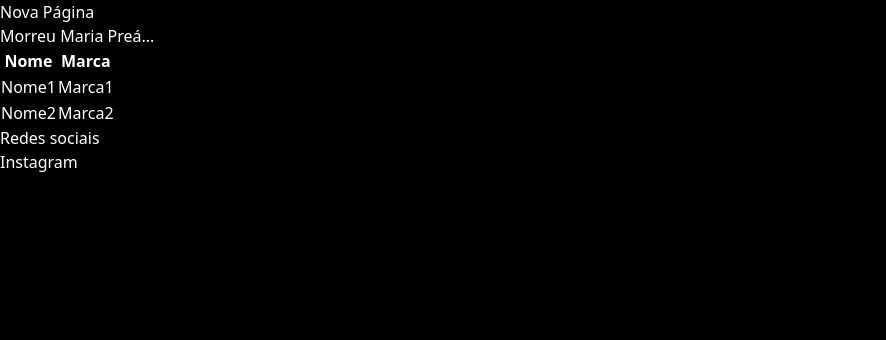
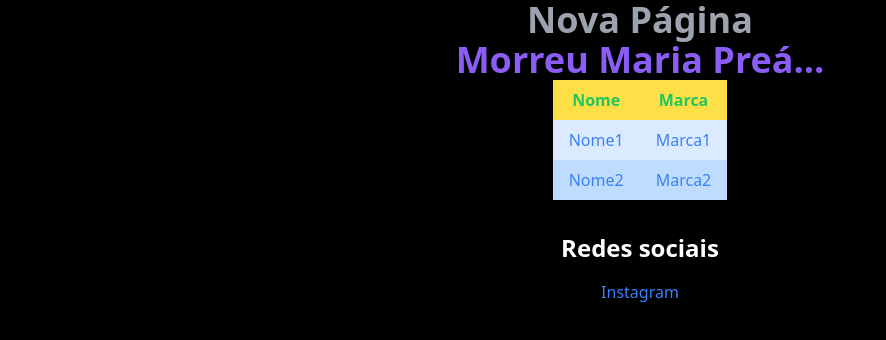
Before and after one commit to mts-lucas/pweb-receitas-unidade-2, a Next.js app in the folder receitas/: page /receita2 in a window 1280 px wide. Shown: the top 340 px of the page, without its empty margins (0-886 px from the left). Built offline with nearby package versions, Linux system fonts and the light colour scheme.

Commit message:
estilizando receiats

```diff
--- a/receitas/src/app/receita1/components/social.js
+++ b/receitas/src/app/receita1/components/social.js
@@ -2,13 +2,24 @@ import React from 'react';
 
 function SocialMedias() {
     return (
-        <div className="medias">
-            <h2>Redes sociais</h2>
-            <ul>
-                <li><a href="https://www.instagram.com/festadesantanacaicooficial/?hl=pt" target="_blank" rel="noopener noreferrer">Instagram</a></li>
-            </ul>
-        </div>
+      <div className="mt-8">
+        <h2 className="text-2xl font-bold mb-4">Redes sociais</h2>
+        <ul className="list-none p-0">
+          <li className="mb-2 flex justify-center">
+            <a
+              href="https://www.instagram.com/festadesantanacaicooficial/?hl=pt"
+              target="_blank"
+              rel="noopener noreferrer"
+              className="text-blue-500 hover:underline"
+            >
+              Instagram
+            </a>
+          </li>
+          {/* Adicione mais redes sociais conforme necessário */}
+        </ul>
+      </div>
     );
-}
+  }
+
 
 export default SocialMedias;
--- a/receitas/src/app/receita1/components/table.js
+++ b/receitas/src/app/receita1/components/table.js
@@ -1,23 +1,26 @@
 import React from 'react';
 
-function Mytable() {
+function MyTable() {
   return (
-        <table className="mytable" border="1">
-                <thead>
-                    <tr><th>Nome</th><th>Marca</th></tr>
+    <table className="border-collapse mytable" border="1">
+      <thead className="bg-yellow-300">
+        <tr>
+          <th className="text-green-500 py-2 px-4 font-bold">Nome</th>
+          <th className="text-green-500 py-2 px-4 font-bold">Marca</th>
+        </tr>
       </thead>
       <tbody>
-                    <tr>
-                        <td>Nome1</td>
-                        <td>Marca1</td>
+        <tr className="bg-blue-100">
+          <td className="text-blue-500 py-2 px-4">Nome1</td>
+          <td className="text-blue-500 py-2 px-4">Marca1</td>
         </tr>
-                    <tr>
-                        <td>Nome2</td>
-                        <td>Marca2</td>
+        <tr className="bg-blue-200">
+          <td className="text-blue-500 py-2 px-4">Nome2</td>
+          <td className="text-blue-500 py-2 px-4">Marca2</td>
         </tr>
       </tbody>
     </table>
   );
 }
 
-export default Mytable;
+export default MyTable;
--- a/receitas/src/app/receita1/page.js
+++ b/receitas/src/app/receita1/page.js
@@ -4,8 +4,8 @@ import MyTable from './components/table';
 
 export default function Home1() {
     return (
-        <div className="home">
-            <h2>Viva Santana!</h2>
+        <div className="flex flex-col justify-center items-center">
+            <h1 className='text-violet-500 font-bold text-4xl'>Viva Santana!</h1>
             <SocialMedias />
             <MyTable />
         </div>
--- a/receitas/src/app/receita2/components/social.js
+++ b/receitas/src/app/receita2/components/social.js
@@ -2,13 +2,24 @@ import React from 'react';
 
 function SocialMedias() {
     return (
-        <div className="medias">
-            <h2>Redes sociais</h2>
-            <ul>
-                <li><a href="https://www.instagram.com/festadesantanacaicooficial/?hl=pt" target="_blank" rel="noopener noreferrer">Instagram</a></li>
-            </ul>
-        </div>
+      <div className="mt-8">
+        <h2 className="text-2xl font-bold mb-4">Redes sociais</h2>
+        <ul className="list-none p-0">
+          <li className="mb-2 flex justify-center">
+            <a
+              href="https://www.instagram.com/festadesantanacaicooficial/?hl=pt"
+              target="_blank"
+              rel="noopener noreferrer"
+              className="text-blue-500 hover:underline"
+            >
+              Instagram
+            </a>
+          </li>
+          {/* Adicione mais redes sociais conforme necessário */}
+        </ul>
+      </div>
     );
-}
+  }
+
 
 export default SocialMedias;
--- a/receitas/src/app/receita2/components/table.js
+++ b/receitas/src/app/receita2/components/table.js
@@ -1,23 +1,26 @@
 import React from 'react';
 
-function Mytable() {
+function MyTable() {
   return (
-        <table className="mytable" border="1">
-                <thead>
-                    <tr><th>Nome</th><th>Marca</th></tr>
+    <table className="border-collapse mytable" border="1">
+      <thead className="bg-yellow-300">
+        <tr>
+          <th className="text-green-500 py-2 px-4 font-bold">Nome</th>
+          <th className="text-green-500 py-2 px-4 font-bold">Marca</th>
+        </tr>
       </thead>
       <tbody>
-                    <tr>
-                        <td>Nome1</td>
-                        <td>Marca1</td>
+        <tr className="bg-blue-100">
+          <td className="text-blue-500 py-2 px-4">Nome1</td>
+          <td className="text-blue-500 py-2 px-4">Marca1</td>
         </tr>
-                    <tr>
-                        <td>Nome2</td>
-                        <td>Marca2</td>
+        <tr className="bg-blue-200">
+          <td className="text-blue-500 py-2 px-4">Nome2</td>
+          <td className="text-blue-500 py-2 px-4">Marca2</td>
         </tr>
       </tbody>
     </table>
   );
 }
 
-export default Mytable;
+export default MyTable;
--- a/receitas/src/app/receita2/page.js
+++ b/receitas/src/app/receita2/page.js
@@ -7,9 +7,9 @@ export default function Principal(){
     let mark = 'Redonda';
     return (
 
-       <div>
+       <div className="flex flex-col justify-center items-center">
 
-          <h1>Nova Página</h1>
+          <h1 className='text-gray-400 font-bold text-4xl'>Nova Página</h1>
 
           <MariaPrea/>
           <MyTable nome={name} marca={mark}/>
@@ -25,7 +25,7 @@ export function MariaPrea(){
 
     return (
 
-        <h2>Morreu Maria Preá...</h2>
+        <h2 className='text-violet-500 font-bold text-4xl'>Morreu Maria Preá...</h2>
 
     )
 
```
Lines whose indentation alone changed are shown as unchanged.
